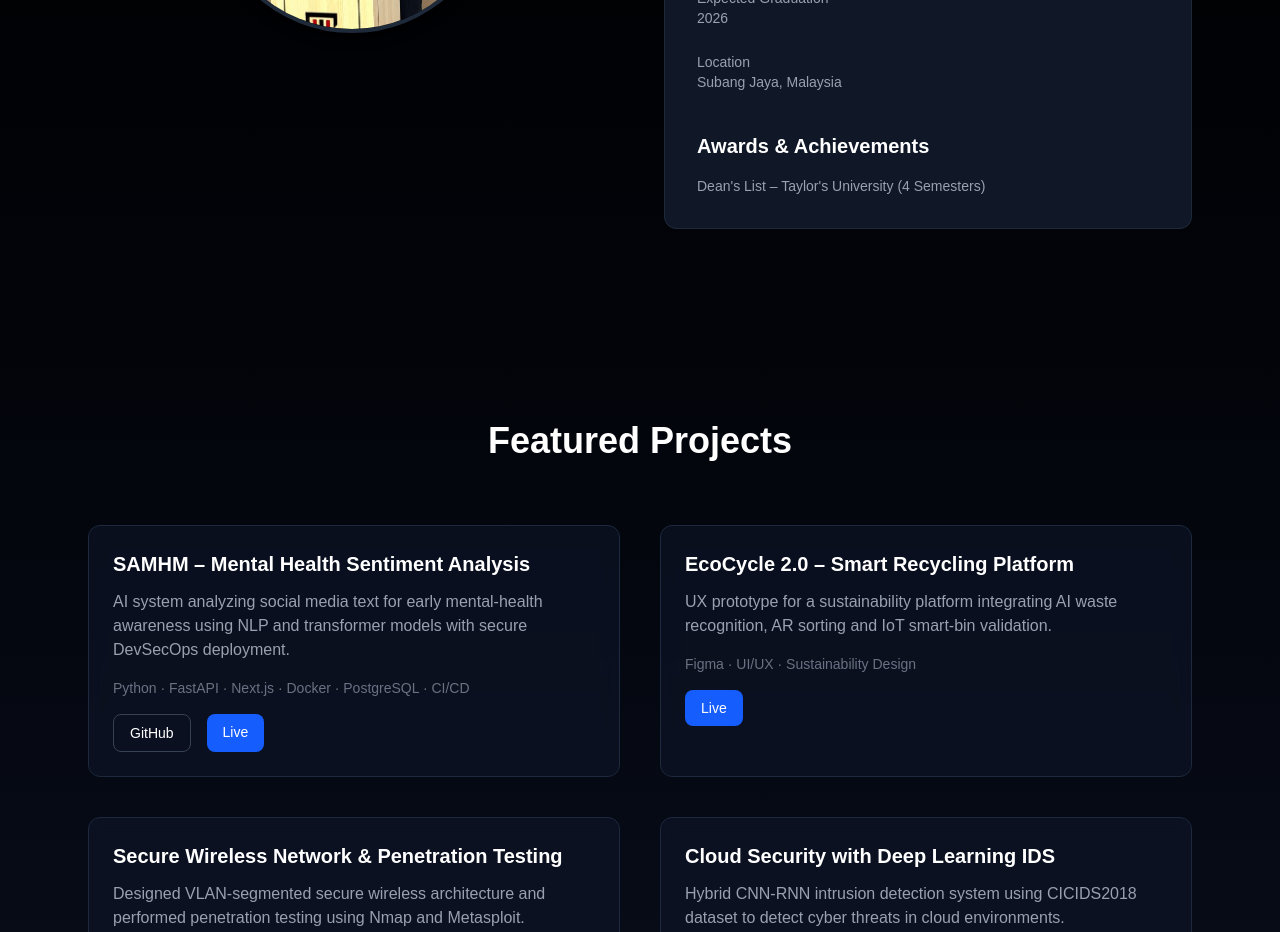
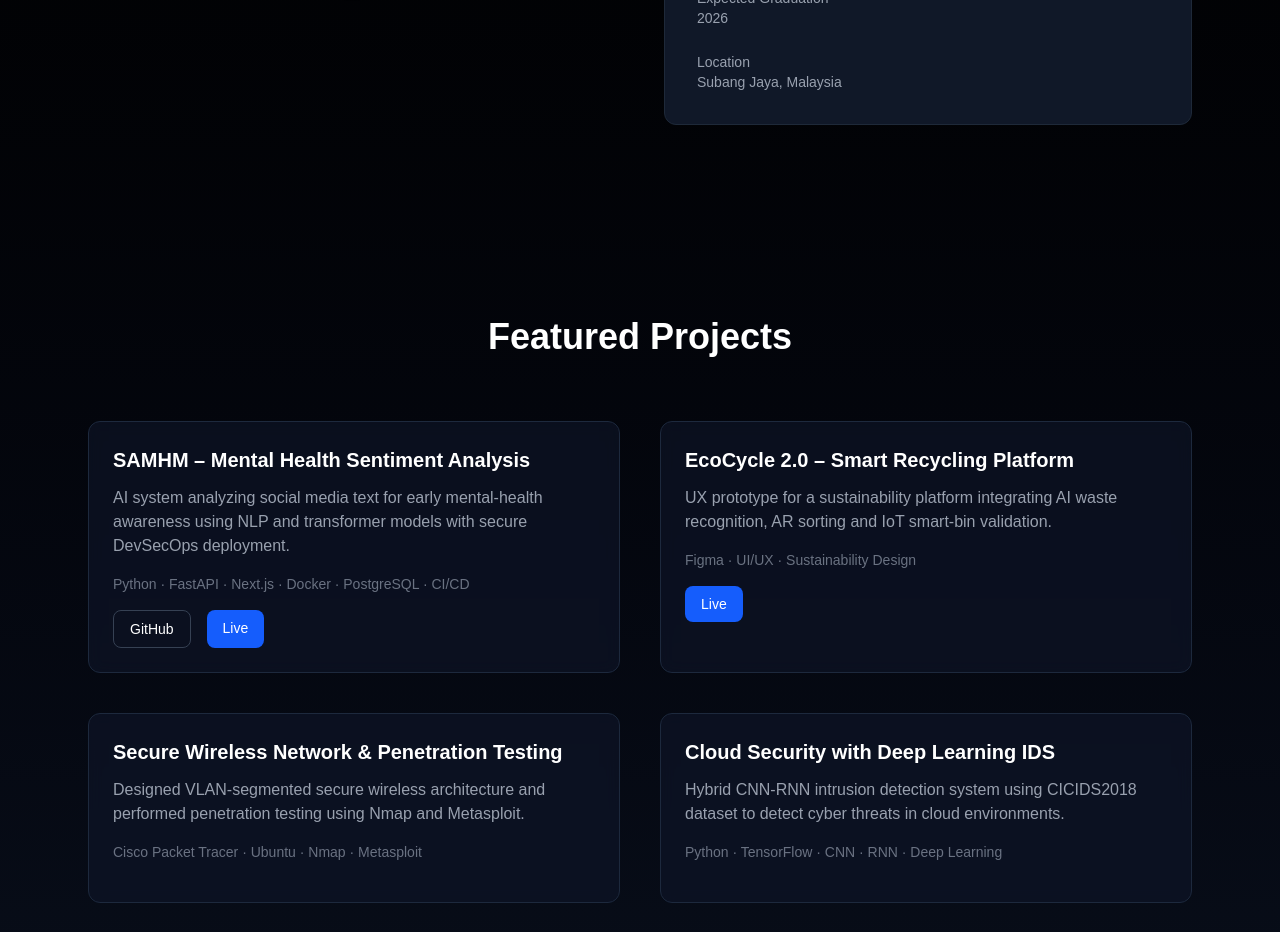
Before and after one commit to ialaaeldeen/alaa-portfolio, a Next.js app: page / in a window 1280 px wide. Shown: the part 1140-2072 px from the top of the page. Built offline with nearby package versions, Linux system fonts and the light colour scheme.

Commit message:
fix profile picture

```diff
--- a/app/page.tsx
+++ b/app/page.tsx
@@ -125,18 +125,6 @@ export default function Home() {
 
       </div>
 
-      <div className="mt-10">
-
-        <h3 className="text-xl font-semibold mb-4">
-          Awards & Achievements
-        </h3>
-
-        <p className="text-gray-400 text-sm">
-          Dean's List – Taylor's University (4 Semesters)
-        </p>
-
-      </div>
-
     </div>
 
     </div>
@@ -160,7 +148,7 @@ export default function Home() {
       desc: "AI system analyzing social media text for early mental-health awareness using NLP and transformer models with secure DevSecOps deployment.",
       tools: "Python · FastAPI · Next.js · Docker · PostgreSQL · CI/CD",
       github: "https://github.com/wixsz/samhm-backend",
-      live: "https://samhm-frontend.vercel.app/"
+      live: "https://samhm.vercel.app//"
       },
 
       {
```
Also changed, not shown: public/profile.jpg.
